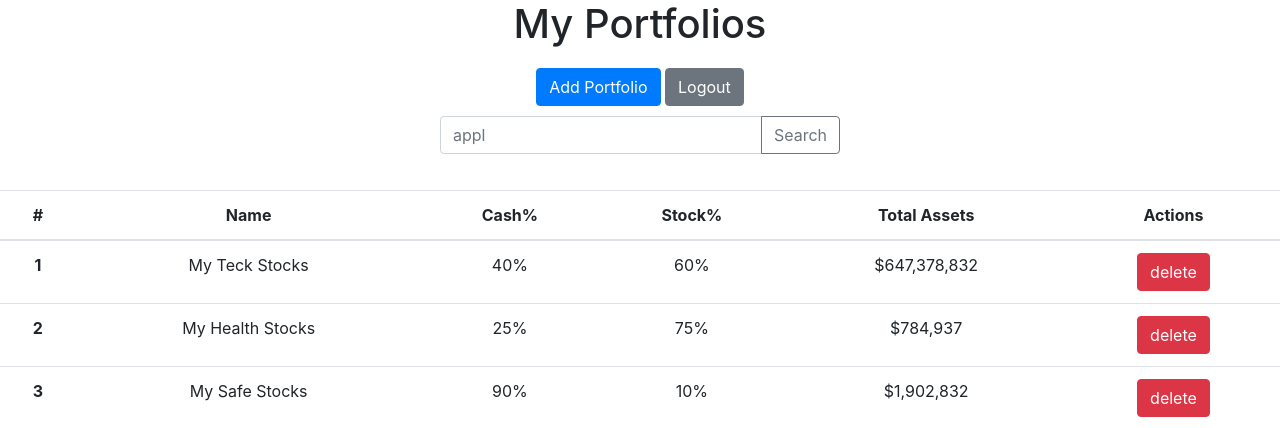
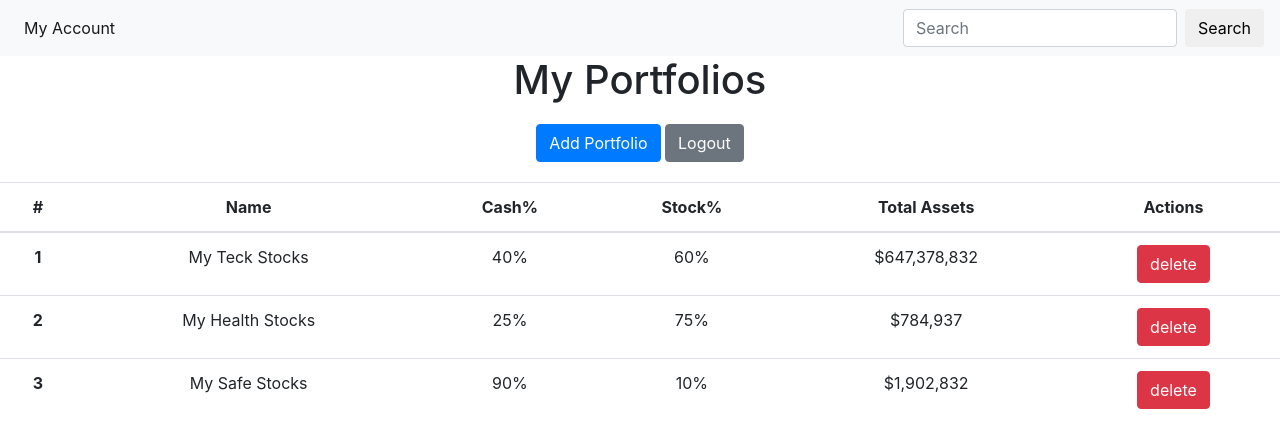
Before and after one commit to jw526/cs673, a PHP site: page /pages/accountView.php in a window 1280 px wide. Shown: the top 428 px of the page. Run offline with PHP 8.4, Linux system fonts and the light colour scheme; some libraries are stand-ins or nearby versions.

Commit message:
added my account

```diff
--- a/pages/accountView.php
+++ b/pages/accountView.php
@@ -9,14 +9,6 @@
   <div class="header-button-container">
     <button class="btn btn-primary" onclick="$('#add-port-modal').modal('toggle')">Add Portfolio</button>
     <button class="btn btn-secondary" type="submit">Logout</button> <br/>
-    <div class="center" style="width:400px; display:inline-block; margin-top:10px;">
-      <div class="input-group mb-3">
-        <input type="text" class="form-control" placeholder="appl">
-        <div class="input-group-append">
-          <button class="btn btn-outline-secondary" type="button" id="button-addon2">Search</button>
-        </div>
-      </div>
-    </div>
 
   </div>
 
--- a/pages/partials/header.php
+++ b/pages/partials/header.php
@@ -11,4 +11,22 @@
       include(dirname(__FILE__). '/../../libs/bootstrap/css/bootstrap.min.css');
     ?>
   </style>
+
+  <nav class="navbar navbar-expand-lg navbar-light bg-light">
+    <button class="navbar-toggler" type="button" data-toggle="collapse" data-target="#navbarSupportedContent" aria-controls="navbarSupportedContent" aria-expanded="false" aria-label="Toggle navigation">
+      <span class="navbar-toggler-icon"></span>
+    </button>
+
+    <div class="collapse navbar-collapse" id="navbarSupportedContent">
+      <ul class="navbar-nav mr-auto">
+        <li class="nav-item active">
+          <a class="nav-link" href="/pages/accountView.php">My Account</a>
+        </li>
+      </ul>
+      <form class="form-inline my-2 my-lg-0">
+        <input class="form-control mr-sm-2" type="search" placeholder="Search" aria-label="Search">
+        <button class="btn btn-outlined my-2 my-sm-0" type="submit">Search</button>
+      </form>
+    </div>
+  </nav>
 </head>
```
Also changed, not shown: pages/portfolioView.php (+1 -9 lines).
